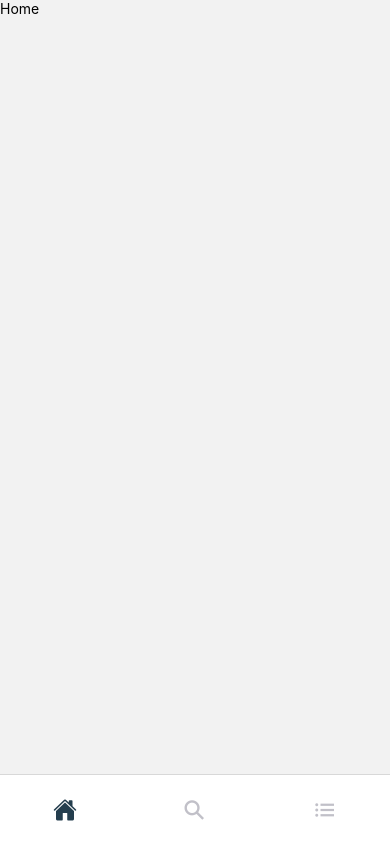
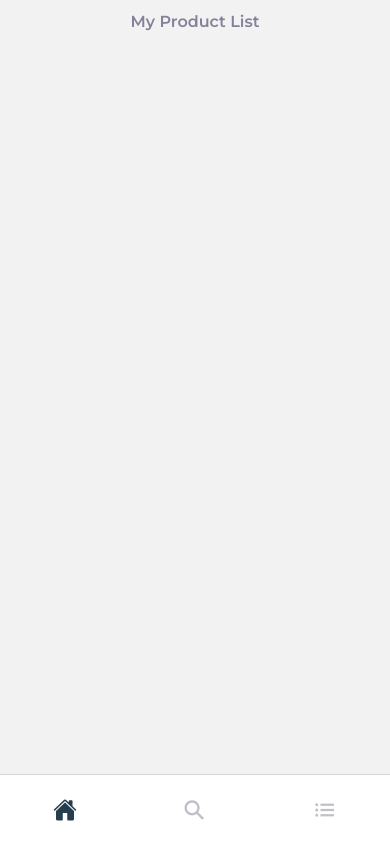
Before and after one commit to aximilli1212/ecommerceTest, a React Native app: screen /Home in a window 390 px wide. Built offline with nearby package versions, Linux system fonts and the light colour scheme.

Commit message:
cleanup home page

```diff
--- a/App.tsx
+++ b/App.tsx
@@ -1,9 +1,6 @@
-import { StatusBar } from 'expo-status-bar';
-import { StyleSheet, Text, View } from 'react-native';
 import { useFonts } from 'expo-font';
 import { NavigationContainer } from '@react-navigation/native';
 import { createStackNavigator } from '@react-navigation/stack';
-import HomeScreen from './screens/Home';
 import BottomTabNavigator from './navigation/BottomTabNavigator';
 
 const Stack = createStackNavigator();
@@ -11,6 +8,7 @@ const Stack = createStackNavigator();
 export default function App() {
   const [fontsLoaded] = useFonts({
     regular: require('./assets/fonts/Montserrat-Regular.ttf'),
+    semiBold: require('./assets/fonts/Montserrat-SemiBold.ttf'),
   });
 
   if (!fontsLoaded) {
--- a/navigation/BottomTabNavigator.tsx
+++ b/navigation/BottomTabNavigator.tsx
@@ -4,7 +4,7 @@ import {
   BottomTabNavigationOptions,
 } from '@react-navigation/bottom-tabs';
 import { Ionicons } from '@expo/vector-icons';
-import HomeScreen from '../screens/Home';
+import HomeScreen from '../screens/Home/Home';
 import { COLORS } from '../constants';
 import Search from '../screens/Search';
 import ProductDetails from '../screens/ProductDetails';
--- a/screens/Home.tsx
+++ /dev/null
@@ -1,12 +0,0 @@
-import { View, Text } from 'react-native';
-import React from 'react';
-
-const HomeScreen = () => {
-  return (
-    <View>
-      <Text>Home</Text>
-    </View>
-  );
-};
-
-export default HomeScreen;
--- /dev/null
+++ b/screens/Home/Home.styles.js
@@ -0,0 +1,24 @@
+import { StyleSheet } from 'react-native';
+import { COLORS, SIZES } from '../../constants';
+
+const styles = StyleSheet.create({
+  textStyle: {
+    fontFamily: 'bold',
+    fontSize: 40,
+  },
+  appBarWrapper: {
+    marginHorizontal: 22,
+    marginTop: SIZES.small,
+  },
+  appBar: {
+    flexDirection: 'row',
+    justifyContent: 'center',
+    alignItems: 'center',
+  },
+  headText: {
+    fontFamily: 'semiBold',
+    fontSize: SIZES.medium,
+    color: COLORS.gray,
+  },
+});
+export default styles;
--- /dev/null
+++ b/screens/Home/Home.tsx
@@ -0,0 +1,23 @@
+import { Text, View, TouchableOpacity, ScrollView } from 'react-native';
+import { SafeAreaView } from 'react-native-safe-area-context';
+import styles from './Home.styles';
+
+import React from 'react';
+
+const HomeScreen = () => {
+  return (
+    <SafeAreaView>
+      <View style={styles.appBarWrapper}>
+        <View style={styles.appBar}>
+          <Text style={styles.headText}>My Product List</Text>
+        </View>
+        <ScrollView>
+          {/*Search here*/}
+          {/*ProductList here */}
+        </ScrollView>
+      </View>
+    </SafeAreaView>
+  );
+};
+
+export default HomeScreen;
```
Also changed, not shown: tsconfig.json (+7 -2 lines), assets/fonts/Montserrat-SemiBold.ttf (added), 1 other file (tests, documents, lock files or other folders).
